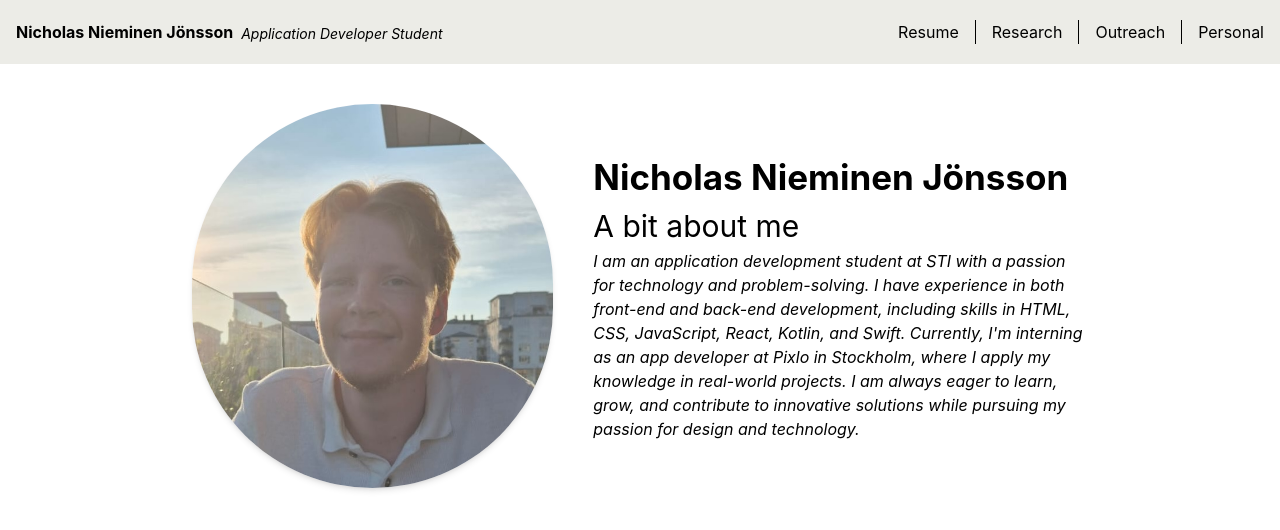
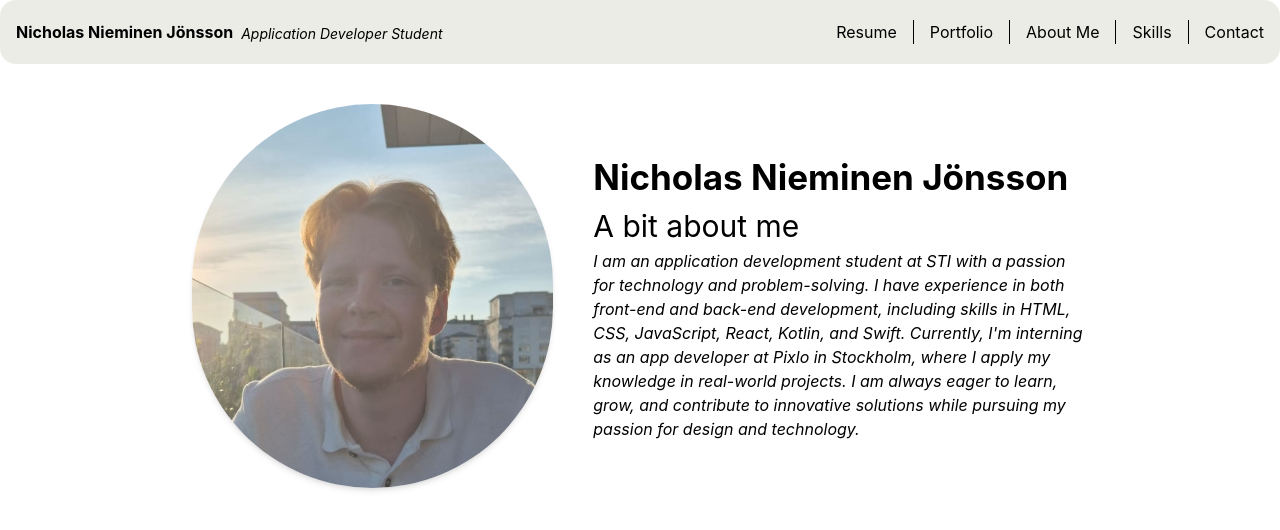
Before and after one commit to Clemond/Devfolio, a React (Create React App) app: page / in a window 1280 px wide. Shown: the top 530 px of the page. Built offline with nearby package versions, Linux system fonts and the light colour scheme.

Commit message:
fix: Changed the tab names in the header

```diff
--- a/src/components/CustomHeader.tsx
+++ b/src/components/CustomHeader.tsx
@@ -1,6 +1,6 @@
 export default function CustomHeader() {
   return (
-    <div className="bg-[#ecece7] py-3">
+    <div className="bg-[#ecece7] py-3 rounded-2xl">
       <div className="flex flex-row justify-between py-2">
         <div className="flex flex-row  items-end gap-2">
           <p className="font-bold  pl-4">Nicholas Nieminen Jönsson</p>
@@ -9,9 +9,10 @@ export default function CustomHeader() {
 
         <div className="flex flex-row  mr-4 items-end">
           <p className="px-4 border-black border-r">Resume </p>
-          <p className="px-4 border-black border-r">Research</p>
-          <p className="px-4 border-black border-r">Outreach</p>
-          <p className="pl-4 border-black ">Personal</p>
+          <p className="px-4 border-black border-r">Portfolio</p>
+          <p className="px-4 border-black border-r">About Me</p>
+          <p className="px-4 border-black border-r">Skills</p>
+          <p className="pl-4 border-black ">Contact</p>
         </div>
       </div>
     </div>
```
